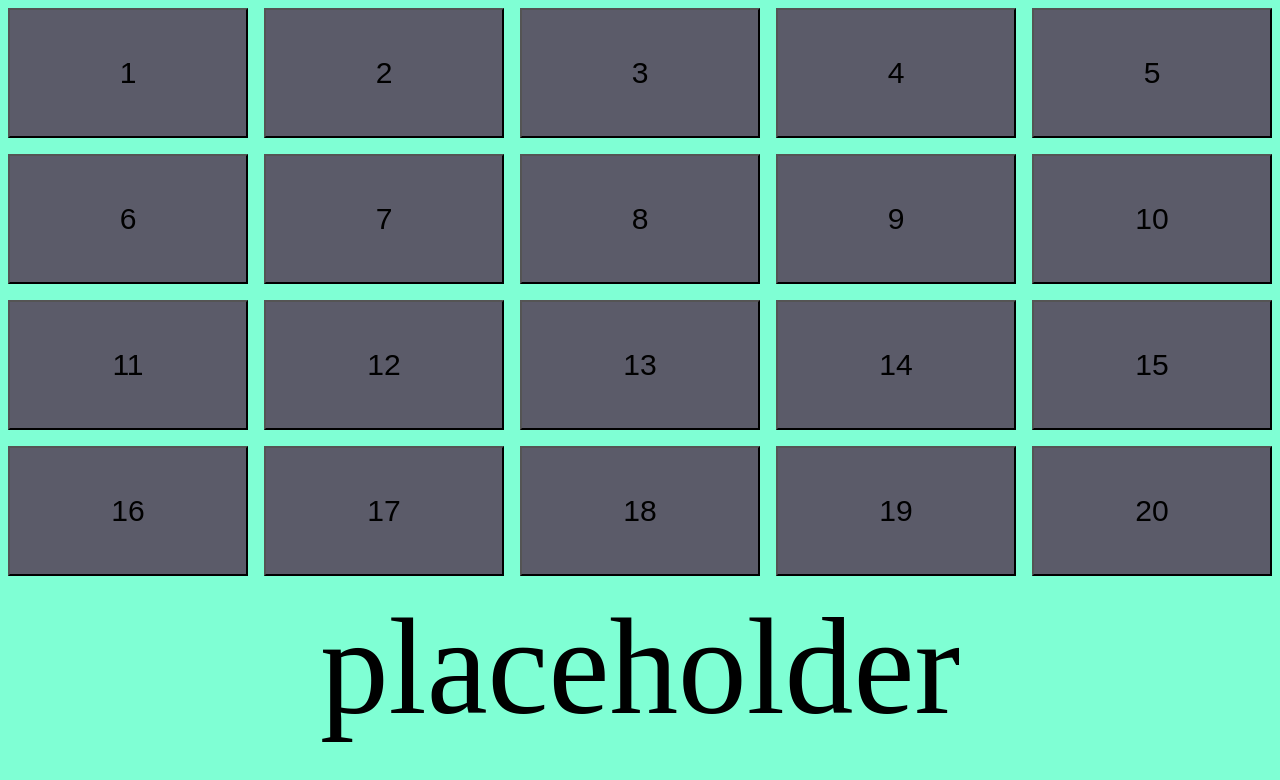
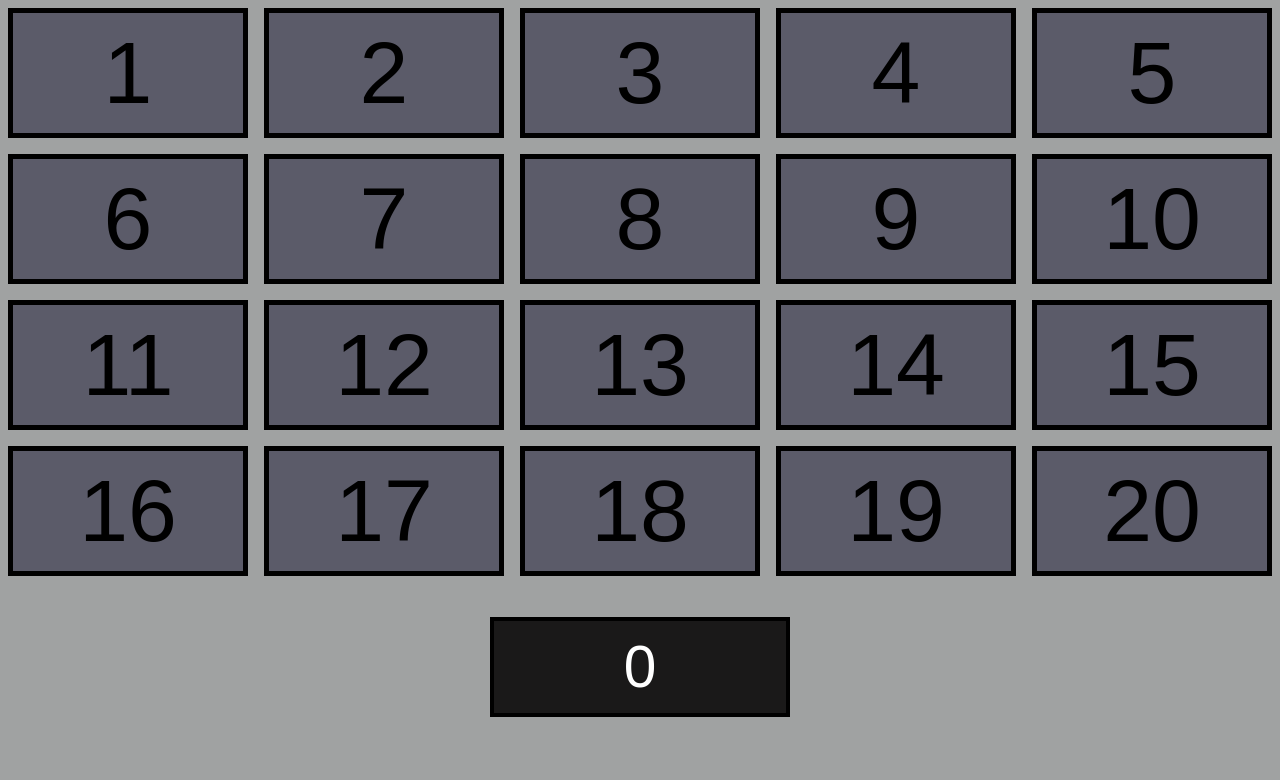
Before and after one commit to jessebijlsma/javascript-project, a plain HTML site: page buttons count/index.html in a window 1280 px wide. Drawn offline with Linux system fonts and the light colour scheme.

Commit message:
update v0.2

```diff
--- a/buttons count/app.js
+++ b/buttons count/app.js
@@ -0,0 +1,28 @@
+const numbers = [1,2,3,4,5,6,7,8,9,10,11,12,13,14,15,16,17,18,19,20]
+
+const buttons = document.querySelectorAll(".btn")
+const result = document.getElementById("res")
+const container = document.getElementById("container")
+let count = document.getElementById("count")
+
+
+for (let i = 0; i < buttons.length; i++) {
+    buttons[i].addEventListener("click", function () {
+        console.log(Math.random())
+    })
+};
+
+
+
+// container.textContent = numbers
+
+
+// function randomNumberReset() {
+//     return Math.floor(Math.random() *numbers. length);
+    // console.log(randomNumberReset)
+// }
+
+
+// if (count === 100){
+//     let reset = 0;
+// }
--- a/buttons count/index.html
+++ b/buttons count/index.html
@@ -32,7 +32,7 @@
         <button class="btn">20</button>
     </div>
     <div id="res">
-        <p id="count">placeholder</p>
+        <button onclick="reset()" id="count">0</button>
     </div>
     <script src="app.js"></script>
 </body>
--- a/buttons count/style.css
+++ b/buttons count/style.css
@@ -16,7 +16,7 @@
 }
 
 body {
-    background-color: aquamarine;
+    background-color: rgba(73, 78, 77, 0.521);
 }
 
 #container {
@@ -30,7 +30,13 @@ body {
     background-color: rgb(91, 91, 105);
     min-width: 200px;
     min-height: 130px;
-    font-size: var(--step-1);
+    border: 5px solid black;
+    font-size: var(--step-3);
+}
+
+.btn:hover {
+    background-color: rgb(120, 120, 139);
+    transition: ease-in 100ms;
 }
 
 @media only screen and (max-width: 1080px) {
@@ -55,9 +61,18 @@ body {
     min-height: 165px;
     display: grid;
     place-content: center;
-
 }
 
 #count {
-    font-size: var(--step-5)
+    font-size: var(--step-4);
+    background-color: rgb(26, 25, 25);
+    min-height: 100px;
+    width: 300px;
+    color: white;
+    border: 4px solid black;
 }
+
+#count:hover {
+    background-color: rgb(49, 47, 47);
+    transition: ease-in 100ms;
+}
```
